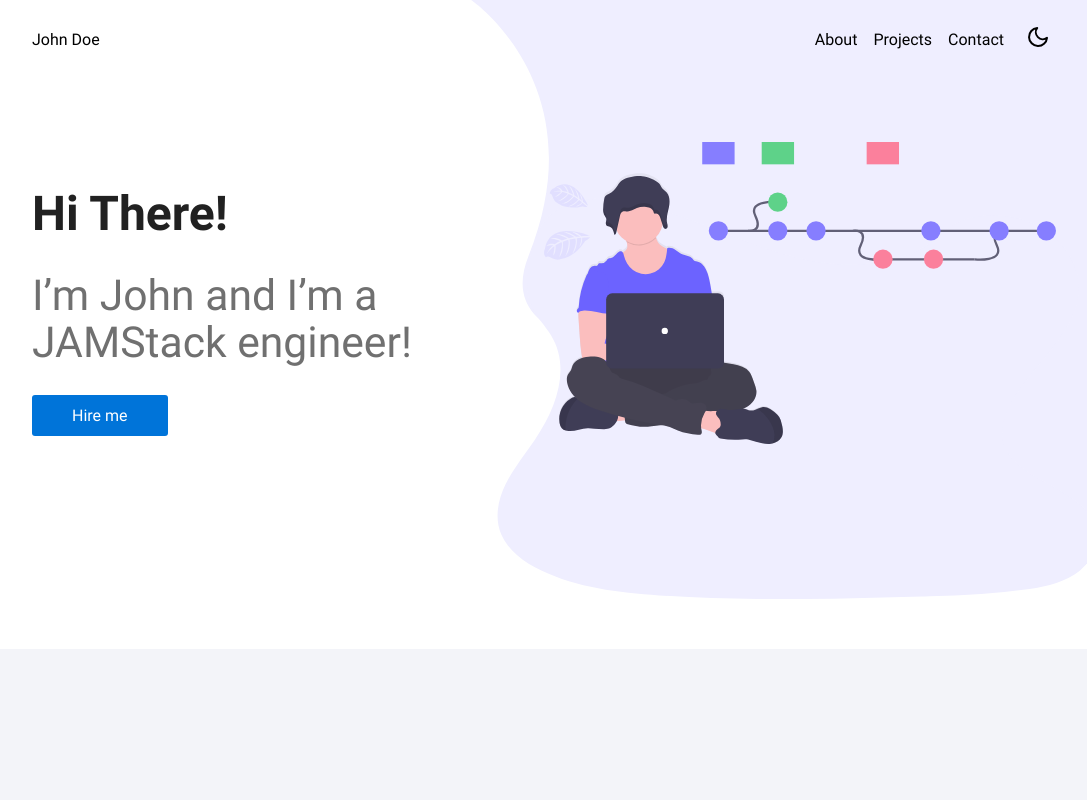
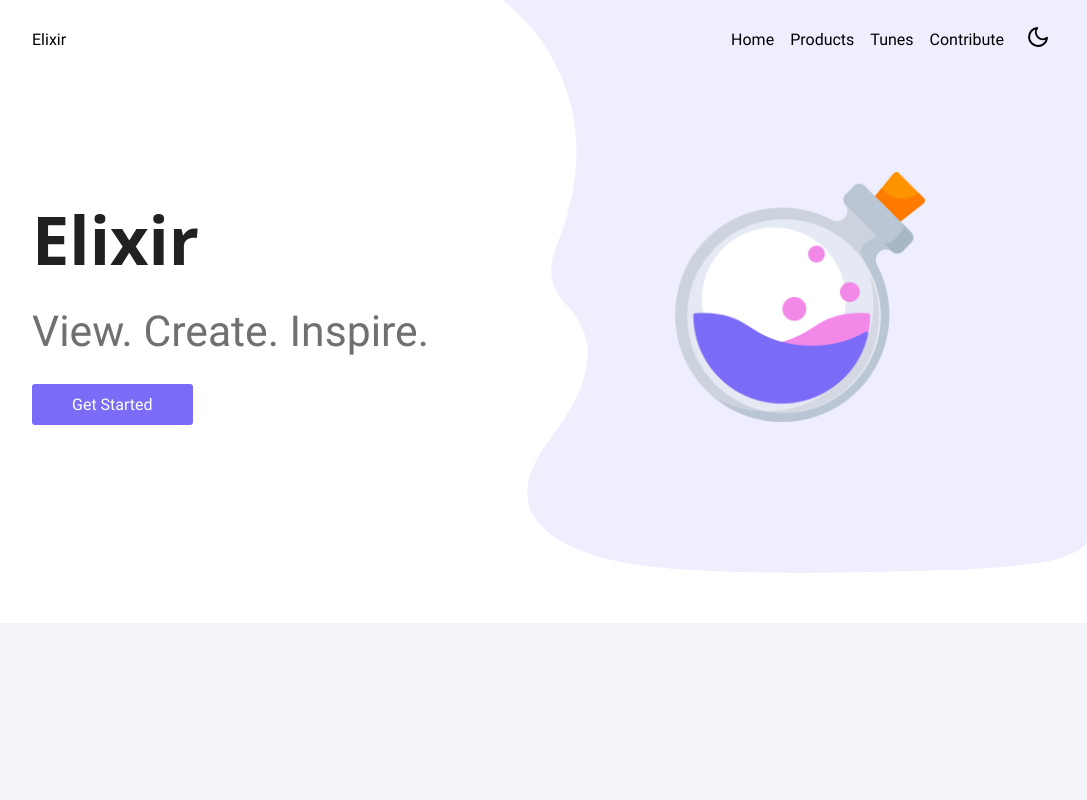
Before and after one commit to RonLek/Elixir, a Gatsby site: page / in a window 1280 px wide. Shown: the top 800 px of the page, without its empty margins (96-1183 px from the left). Built offline with nearby package versions, Linux system fonts and the light colour scheme; Gatsby itself is replaced by a stand-in of ours.

Commit message:
Elixirizes website

```diff
--- a/src/components/common/Button/index.js
+++ b/src/components/common/Button/index.js
@@ -13,7 +13,7 @@ export const Button = styled.button`
   -ms-user-select: none;
   user-select: none;
   color: #fff;
-  background: #0074d9;
+  background: #7a6cf7;
 
   &:focus {
     outline: none;
--- a/src/components/landing/Intro/index.jsx
+++ b/src/components/landing/Intro/index.jsx
@@ -3,7 +3,7 @@ import AnchorLink from 'react-anchor-link-smooth-scroll';
 import { ThemeContext } from 'providers/ThemeProvider';
 import { Header } from 'components/theme';
 import { Container, Button } from 'components/common';
-import dev from 'assets/illustrations/dev.svg';
+import elixir from 'assets/illustrations/elixir.png';
 import { Wrapper, IntroWrapper, Details, Thumbnail } from './styles';
 
 export const Intro = () => {
@@ -14,14 +14,14 @@ export const Intro = () => {
       <Header />
       <IntroWrapper as={Container}>
         <Details theme={theme}>
-          <h1>Hi There!</h1>
-          <h4>I’m John and I’m a JAMStack engineer!</h4>
-          <Button as={AnchorLink} href="#contact">
-            Hire me
+          <h1 style={{fontFamily: "system-ui"}}>Elixir</h1>
+          <h4>View. Create. Inspire.</h4>
+          <Button as={AnchorLink} href="#projects">
+            Get Started
           </Button>
         </Details>
         <Thumbnail>
-          <img src={dev} alt="I’m John and I’m a JAMStack engineer!" />
+          <img src={elixir} alt="Elixir"/>
         </Thumbnail>
       </IntroWrapper>
     </Wrapper>
--- a/src/components/landing/Intro/styles.js
+++ b/src/components/landing/Intro/styles.js
@@ -14,6 +14,7 @@ export const IntroWrapper = styled.div`
   display: flex;
   align-items: center;
   justify-content: space-between;
+  margin-top: 30px;
 
   @media (max-width: 960px) {
     flex-direction: column;
@@ -30,7 +31,7 @@ export const Details = styled.div`
 
   h1 {
     margin-bottom: 2rem;
-    font-size: 36pt;
+    font-size: 50pt;
     color: ${({ theme }) => (theme === 'light' ? '#212121' : '#fff')};
 
     @media (max-width: 960px) {
@@ -60,12 +61,14 @@ export const Details = styled.div`
 
 export const Thumbnail = styled.div`
   flex: 1;
+  display: flex;
+  justify-content: center;
 
   @media (max-width: 960px) {
     width: 100%;
   }
 
   img {
-    width: 100%;
+    width: 250px;
   }
 `;
--- a/src/components/landing/Skills/index.jsx
+++ b/src/components/landing/Skills/index.jsx
@@ -9,7 +9,7 @@ export const Skills = () => {
   const { theme } = useContext(ThemeContext);
 
   return (
-    <div style={{paddingLeft:"20px"}} >
+    <div id="tunes" style={{paddingLeft:"20px"}} >
     <iframe src="https://open.spotify.com/embed/playlist/5SMjI3BRUfxfOPpmun0p7s" width="100%" height="700" frameborder="0" allowtransparency="true" allow="encrypted-media"></iframe>
     </div>
 
--- a/src/components/theme/Footer/index.jsx
+++ b/src/components/theme/Footer/index.jsx
@@ -7,7 +7,7 @@ export const Footer = () => (
   <Wrapper>
     <Flex as={Container}>
       <Details>
-        <h2>John Doe</h2>
+        <h2>Elixir</h2>
         <span>
           © All rights are reserved | {new Date().getFullYear()} | Made with{' '}
           <span aria-label="love" role="img">
@@ -15,13 +15,13 @@ export const Footer = () => (
           </span>{' '}
           by{' '}
           <a href="https://smakosh.com/?ref=portfolio-dev" rel="noopener noreferrer" target="_blank">
-            Smakosh
+            Team Elixir
           </a>
         </span>
       </Details>
       <Links>
         {social.map(({ id, name, link, icon }) => (
-          <a key={id} href={link} target="_blank" rel="noopener noreferrer" aria-label={`follow me on ${name}`}>
+          <a style={{marginRight: "20px"}} key={id} href={link} target="_blank" rel="noopener noreferrer" aria-label={`follow me on ${name}`}>
             <img width="24" src={icon} alt={name} />
           </a>
         ))}
--- a/src/components/theme/Footer/social.json
+++ b/src/components/theme/Footer/social.json
@@ -1,26 +1,15 @@
 [
-  {
-    "id": 0,
-    "name": "Telegram",
-    "link": "https://t.me/smakosh",
-    "icon": "/icons/telegram.svg"
-  },
+
   {
     "id": 1,
     "name": "Github",
-    "link": "https://github.com/smakosh",
+    "link": "https://github.com/RonLek/Elixir",
     "icon": "/icons/github.svg"
   },
   {
     "id": 2,
-    "name": "StackOverflow",
-    "link": "https://stackoverflow.com/users/story/7396786",
-    "icon": "/icons/stackoverflow.svg"
-  },
-  {
-    "id": 3,
     "name": "Twitter",
-    "link": "https://twitter.com/smakosh",
+    "link": "#",
     "icon": "/icons/twitter.svg"
   }
 ]
--- a/src/components/theme/Header/Navbar/index.jsx
+++ b/src/components/theme/Header/Navbar/index.jsx
@@ -11,7 +11,7 @@ const Navbar = () => {
   return (
     <Wrapper as={Container}>
       <Brand as={Link} to="/" theme={theme}>
-        John Doe
+        Elixir
       </Brand>
       <NavbarLinks desktop />
     </Wrapper>
--- a/src/components/theme/Header/NavbarLinks/index.jsx
+++ b/src/components/theme/Header/NavbarLinks/index.jsx
@@ -9,9 +9,10 @@ const NavbarLinks = ({ desktop }) => {
 
   return (
     <Wrapper desktop={desktop} theme={theme}>
-      <AnchorLink href="#about">About</AnchorLink>
-      <AnchorLink href="#projects">Projects</AnchorLink>
-      <AnchorLink href="#contact">Contact</AnchorLink>
+      <AnchorLink href="#about">Home</AnchorLink>
+      <AnchorLink href="#projects">Products</AnchorLink>
+      <AnchorLink href="#tunes">Tunes</AnchorLink>
+      <AnchorLink href="#contact">Contribute</AnchorLink>
       <ToggleTheme />
     </Wrapper>
   )
```
Also changed, not shown: src/assets/illustrations/elixir.png (added).
